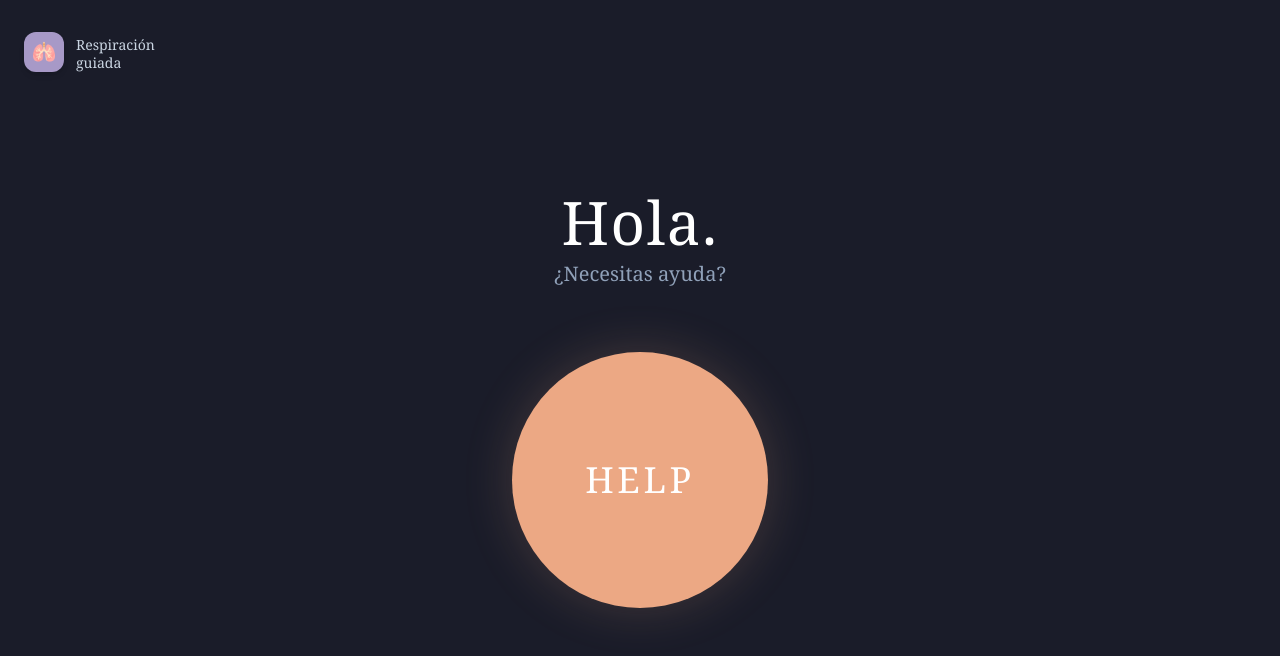
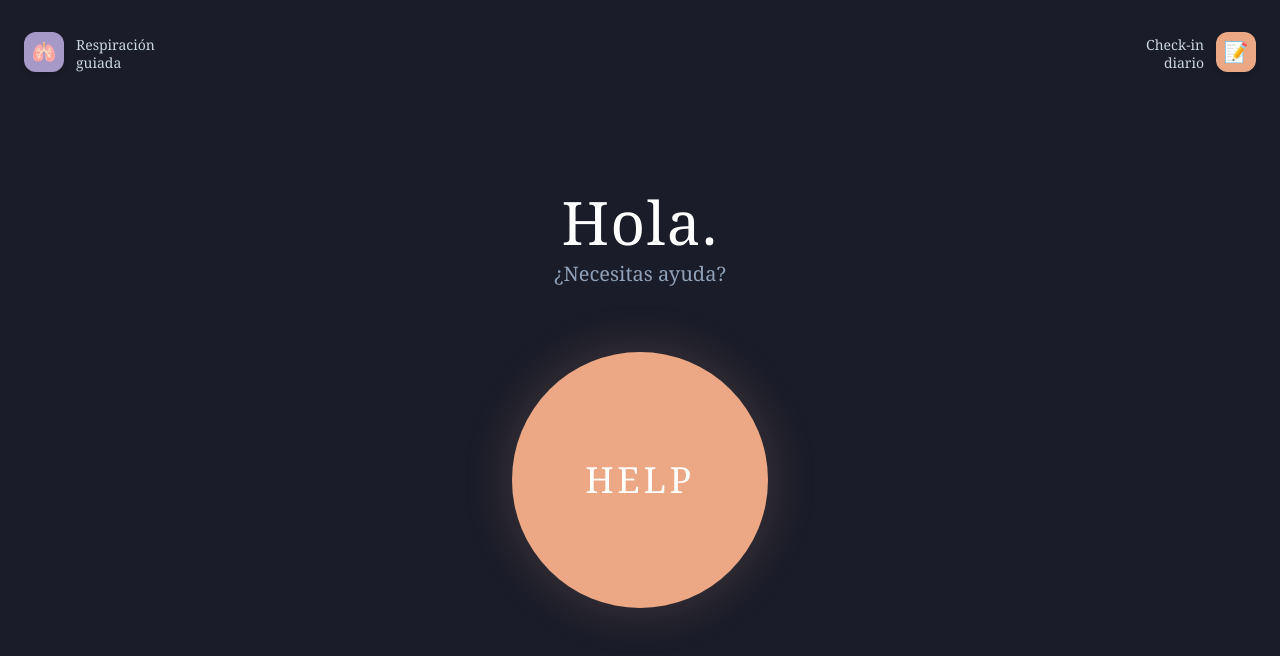
Before and after one commit to Villata-dev/geia, a Next.js app in the folder geia/: page / in a window 1280 px wide. Shown: the top 656 px of the page. Built offline with nearby package versions, Linux system fonts and the light colour scheme.

Commit message:
agregar boton de checkin en la pantalla principal

```diff
--- a/geia/app/page.tsx
+++ b/geia/app/page.tsx
@@ -17,6 +17,19 @@ export default function Home() {
         </div>
       </div>
 
+      {/* Botón superior derecho: Acceso directo a Check-in */}
+      <div className="absolute top-8 right-6 flex items-start gap-3 text-right">
+        <div className="text-slate-300 text-sm font-serif leading-tight mt-1">
+          Check-in<br />diario
+        </div>
+        <Link
+          href="/checkin"
+          className="w-10 h-10 bg-[#eca884] rounded-xl shadow-md active:scale-95 transition-transform flex items-center justify-center"
+        >
+          <span className="text-white text-xl">📝</span>
+        </Link>
+      </div>
+
       <div className="flex flex-col items-center gap-16 w-full max-w-md">
         <div className="text-center space-y-2">
           <h1 className="text-6xl font-serif text-white tracking-wide">Hola.</h1>
```
